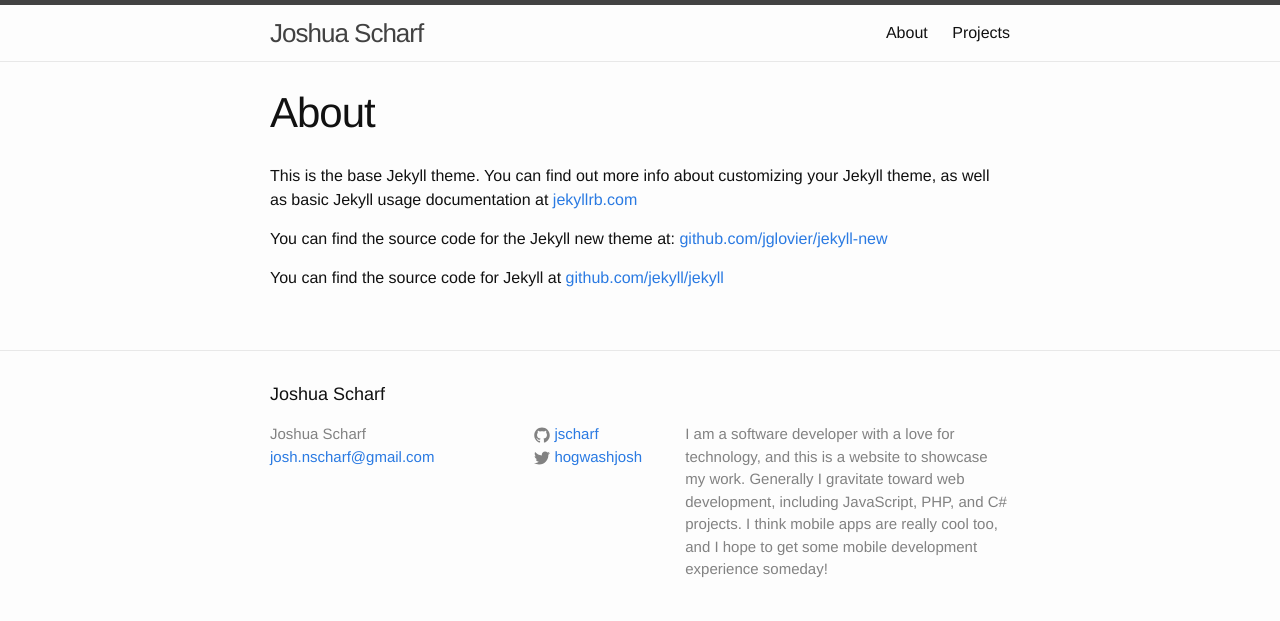
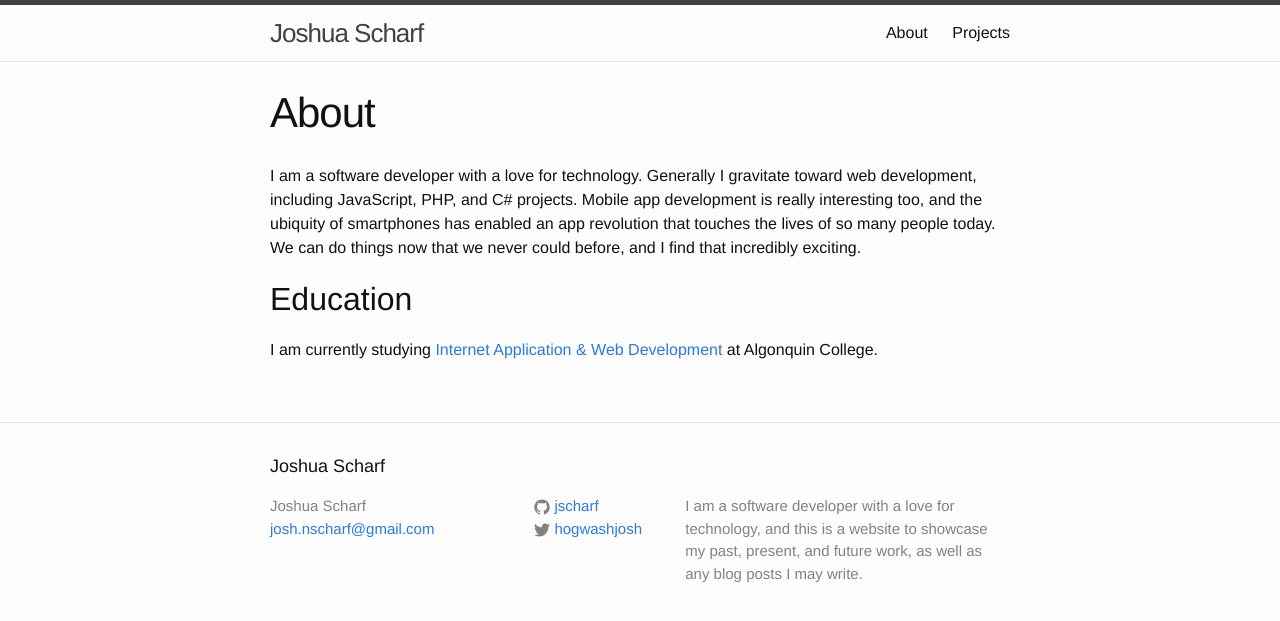
Before and after one commit to jscharf/jscharf.github.io, a Jekyll site: the page built from about.md, in a window 1280 px wide. Shown: the top 621 px of the page. Built offline with Jekyll 4.4.1, drawn with Linux system fonts in a browser that asks for light colours.

Commit message:
Modify about page and site description

```diff
--- a/_config.yml
+++ b/_config.yml
@@ -2,9 +2,7 @@
 title: Joshua Scharf
 email: josh.nscharf@gmail.com
 description: > # this means to ignore newlines until "baseurl:"
-  I am a software developer with a love for technology, and this is a website to showcase my work.
-  Generally I gravitate toward web development, including JavaScript, PHP, and C# projects.
-  I think mobile apps are really cool too, and I hope to get some mobile development experience someday!
+  I am a software developer with a love for technology, and this is a website to showcase my past, present, and future work, as well as any blog posts I may write.
 baseurl: "" # the subpath of your site, e.g. /blog/
 url: "http://jscharf.github.io" # the base hostname & protocol for your site
 twitter_username: hogwashjosh
--- a/about.md
+++ b/about.md
@@ -4,8 +4,10 @@ title: About
 permalink: /about/
 ---
 
-This is the base Jekyll theme. You can find out more info about customizing your Jekyll theme, as well as basic Jekyll usage documentation at [jekyllrb.com](http://jekyllrb.com/)
+I am a software developer with a love for technology. Generally I gravitate toward web development, including JavaScript, PHP, and C# projects. Mobile app development is really interesting too, and the ubiquity of smartphones has enabled an app revolution that touches the lives of so many people today. We can do things now that we never could before, and I find that incredibly exciting.
 
-You can find the source code for the Jekyll new theme at: [github.com/jglovier/jekyll-new](https://github.com/jglovier/jekyll-new)
+## Education
 
-You can find the source code for Jekyll at [github.com/jekyll/jekyll](https://github.com/jekyll/jekyll)
+I am currently studying [Internet Application & Web Development][IAWD] at Algonquin College.
+
+[IAWD]: http://www3.algonquincollege.com/sat/program/internet-applications-web-development/
```
